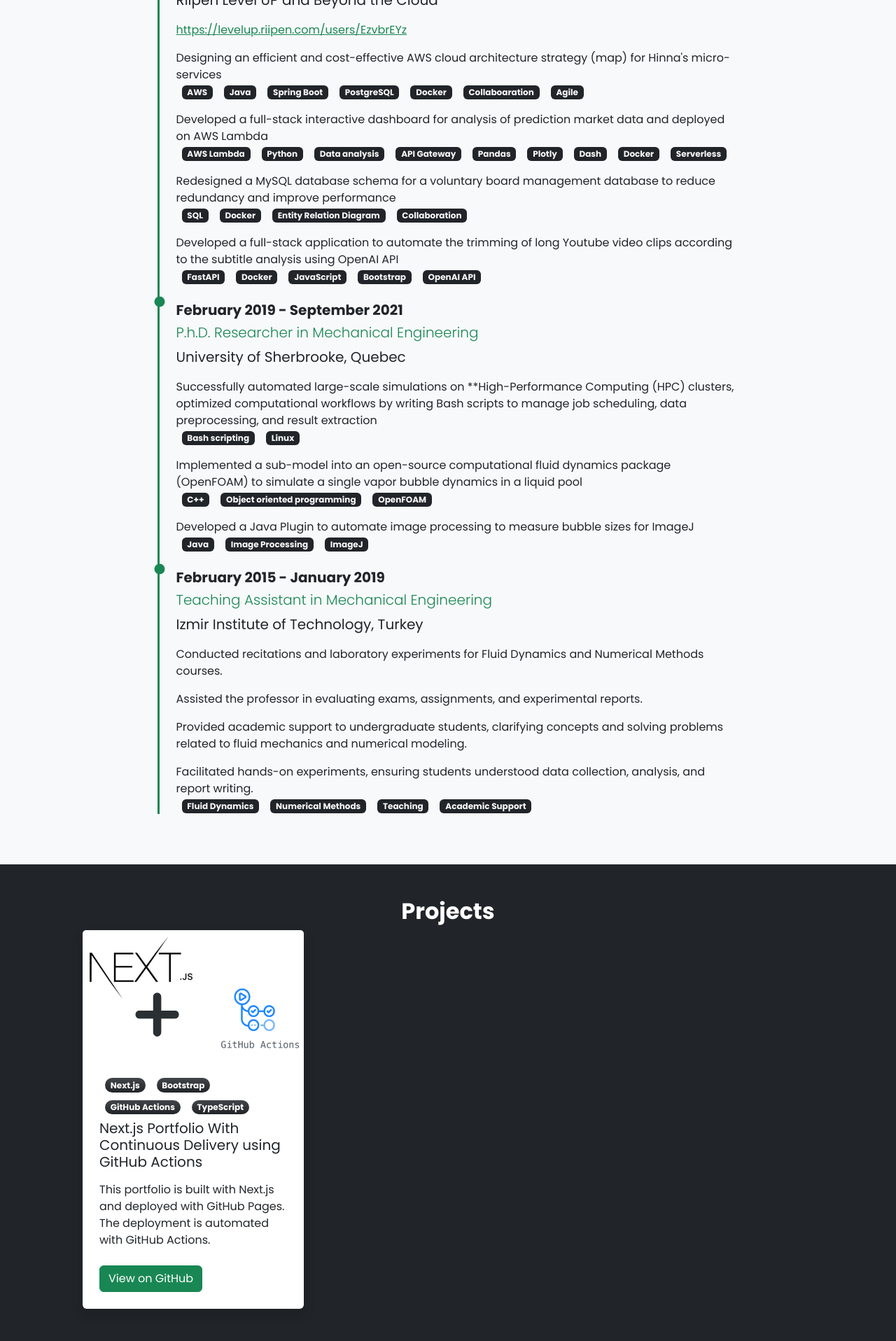
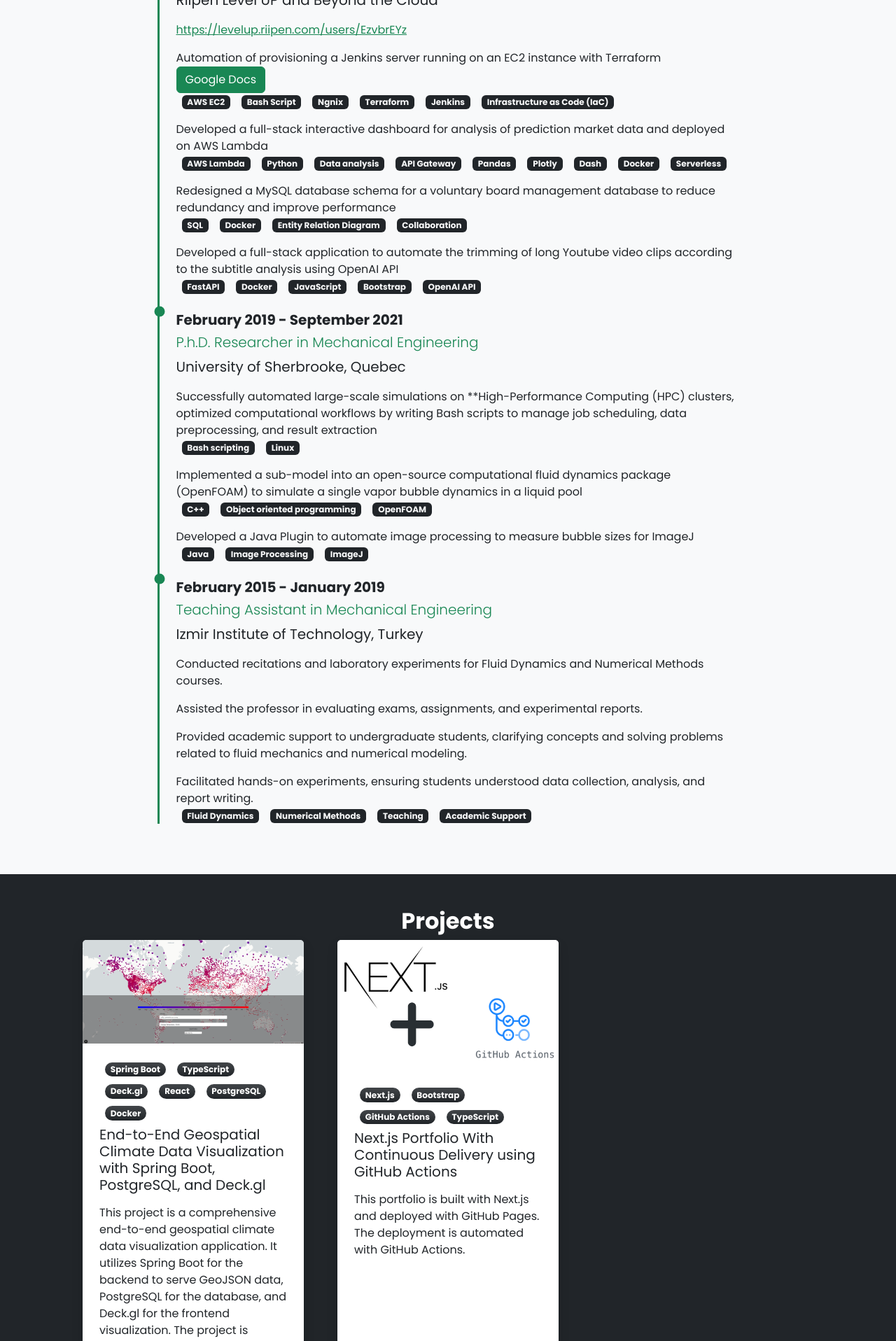
Before and after one commit to YagmurGULEC/YagmurGULEC.github.io, a Next.js app: page / in a window 1280 px wide. Shown: the part 820-2736 px from the top of the page at 70% size. Built offline with nearby package versions, Linux system fonts and the light colour scheme.

Commit message:
Portfolio updated

```diff
--- a/src/app/components/Projects.tsx
+++ b/src/app/components/Projects.tsx
@@ -5,6 +5,8 @@
 interface ProjectContent {
     image: string;
     github: string;
+    youtube?: string;
+    colab?: string;
     en: {
         title: string;
         description: string;
@@ -18,6 +20,23 @@
 }
 
 const content: ProjectContent[] = [
+
+    {
+        github: "https://github.com/YagmurGULEC/NOAA_DataVisualization_Backend_Frontend",
+        youtube: "https://youtu.be/DXs0rniddUI",
+        colab: "https://drive.google.com/drive/folders/1Cy7npgD27nL5gDY7abR0EjOsXw8w9OGN?usp=drive_link",
+        image: "frontend.png",
+        en: {
+            title: "End-to-End Geospatial Climate Data Visualization with Spring Boot, PostgreSQL, and Deck.gl ",
+            description: "This project is a comprehensive end-to-end geospatial climate data visualization application. It utilizes Spring Boot for the backend to serve GeoJSON data, PostgreSQL for the database, and Deck.gl for the frontend visualization. The project is designed to handle large datasets efficiently and provides an interactive user interface for exploring climate data.",
+            technologies: ["Spring Boot", "TypeScript", "Deck.gl", "React", "PostgreSQL", "Docker"],
+        },
+        fr: {
+            title: "End-to-End Geospatial Climate Data Visualization with Spring Boot, PostgreSQL, and Deck.gl ",
+            description: "This project is a comprehensive end-to-end geospatial climate data visualization application. It utilizes Spring Boot for the backend to serve GeoJSON data, PostgreSQL for the database, and Deck.gl for the frontend visualization. The project is designed to handle large datasets efficiently and provides an interactive user interface for exploring climate data.",
+            technologies: ["Spring Boot", "TypeScript", "Deck.gl", "React", "PostgreSQL", "Docker"],
+        },
+    },
     {
         github: "https://github.com/YagmurGULEC/YagmurGULEC.github.io",
         image: "project1.png",
@@ -32,6 +51,8 @@
             technologies: ["Next.js", "Bootstrap", "GitHub Actions", "TypeScript"],
         },
     },
+
+
 ];
 
 const Projects: React.FC<TimelineProps> = ({ language }) => {
@@ -42,9 +63,10 @@
                 {language === "en" ? "Projects" : "Projets"}
             </h2>
             <div className="container px-5">
-                {content.map((item, index) => (
-                    <div className="row gx-5" key={index}>
-                        <div className="col-lg-4 mb-5">
+
+                <div className="row gx-5" >
+                    {content.map((item, index) => (
+                        <div className="col-lg-4 mb-5" key={index}>
                             <div className="card h-100 shadow border-0">
                                 {item.image && (
                                     <img className="card-img-top" src={item.image} alt="Project" />
@@ -61,7 +83,7 @@
                                     ))}
 
                                     <a
-                                        className="text-decoration-none link-dark stretched-link"
+                                        className="text-decoration-none link-dark"
                                         href={item.github} // Make sure the link is dynamic
                                         target="_blank"
                                         rel="noopener noreferrer"
@@ -71,24 +93,47 @@
                                     <p className="card-text mb-0">{item[language].description}</p>
                                 </div>
                                 <div className="card-footer p-4 pt-0 bg-transparent border-top-0">
-                                    <div className="d-flex align-items-end justify-content-between">
+                                    <div className="d-flex flex-wrap align-items-center gap-2">
                                         <div className="d-flex align-items-center">
                                             {/* Ensure the GitHub button properly redirects */}
                                             <a
                                                 href={item.github}
-                                                className="btn btn-success"
+                                                className="btn btn-outline-dark custom-btn"
                                                 target="_blank"
                                                 rel="noopener noreferrer"
                                             >
-                                                View on GitHub
+                                                GitHub
                                             </a>
+                                            {item.youtube && (
+                                                <a
+                                                    href={item.youtube}
+                                                    className="btn btn-danger ms-2"
+                                                    target="_blank"
+                                                    rel="noopener noreferrer"
+                                                >
+                                                    YouTube
+                                                </a>
+                                            )}
+                                            {item.colab && (
+                                                <a
+                                                    href={item.colab}
+                                                    className="btn btn-success ms-2"
+                                                    target="_blank"
+                                                    rel="noopener noreferrer"
+                                                >
+                                                    Google Drive
+                                                </a>
+                                            )}
                                         </div>
                                     </div>
+
                                 </div>
+
+
                             </div>
-                        </div>
-                    </div>
-                ))}
+                        </div>))}
+                </div>
+
             </div>
         </section>
     );
--- a/src/app/components/Timeline.tsx
+++ b/src/app/components/Timeline.tsx
@@ -1,23 +1,47 @@
 import React from "react";
 
+
+type Project = {
+    title: string;
+    link?: string;
+    skills?: string[];
+};
+
+type JobItem = {
+    startDate: string;
+    endDate: string;
+    en: {
+        title: string;
+        company: string;
+        link?: string;
+        projects: Project[];
+    };
+    fr: {
+        title: string;
+        company: string;
+        link?: string;
+        projects: Project[];
+    };
+};
 type TimelineProps = {
     language: "en" | "fr";
     getMonthYear: (date: string, language: "en" | "fr") => string;
+
 };
-
 const Timeline: React.FC<TimelineProps> = ({ language, getMonthYear }) => {
-    const timelineData = [
+    const timelineData: JobItem[] = [
         {
             startDate: "2024-03",
-            endDate: "",
+            endDate: "2025-03",
             en: {
                 title: "Software Developer Intern", company: "Riipen Level UP and Beyond the Cloud",
                 link: "https://levelup.riipen.com/users/EzvbrEYz",
 
                 projects: [
                     {
-                        title: "Designing an efficient and cost-effective AWS cloud architecture strategy (map) for Hinna's micro-services",
-                        skills: ["AWS", "Java", "Spring Boot", "PostgreSQL", "Docker", "Collaboaration", "Agile"]
+                        title: "Automation of provisioning a Jenkins server running on an EC2 instance with Terraform",
+                        link: "https://docs.google.com/document/d/1jXBt_hFFoUZ1Ixxpdd6RL2nK-A_Paij-WD_h2agTlSU/edit?usp=sharing",
+                        skills: ["AWS EC2", "Bash Script", "Ngnix", "Terraform", "Jenkins", "Infrastructure as Code (IaC)"]
                     },
                     {
                         title: "Developed a full-stack interactive dashboard for analysis of prediction market data and deployed on AWS Lambda",
@@ -42,8 +66,9 @@
                 link: "https://levelup.riipen.com/users/EzvbrEYz",
                 projects: [
                     {
-                        title: "Designing an efficient and cost-effective AWS cloud architecture strategy (map) for Hinna's micro-services",
-                        skills: ["AWS", "Java", "Spring Boot", "PostgreSQL", "Docker", "Collaboaration", "Agile"]
+                        title: "Automation of provisioning a Jenkins server running on an EC2 instance with Terraform",
+                        link: "https://docs.google.com/document/d/1jXBt_hFFoUZ1Ixxpdd6RL2nK-A_Paij-WD_h2agTlSU/edit?usp=sharing",
+                        skills: ["AWS EC2", "Bash Script", "Ngnix", "Terraform", "Jenkins", "Infrastructure as Code (IaC)"]
                     },
                     {
                         title: "Developed a full-stack interactive dashboard for analysis of prediction market data and deployed on AWS Lambda",
@@ -184,7 +209,8 @@
                                         {item[language]?.projects &&
                                             item[language].projects.map((project, idx) => (
                                                 <React.Fragment key={idx}>
-                                                    <li className="text-bold mt-3">{project.title}</li>
+                                                    <li className="text-bold mt-3">{project.title}   {project.link && <a className="btn btn-success" href={project.link}>Google Docs</a>}</li>
+
                                                     {project.skills?.map((skill, skillIndex) => (
                                                         <a className="badge mx-2 bg-dark text-decoration-none link-light" href="#!" key={skillIndex}>
                                                             {skill}
--- a/src/app/page.tsx
+++ b/src/app/page.tsx
@@ -25,13 +25,14 @@
   en: {
     title: "Hello, I am Yagmur",
     text: "With a background in numerical modeling from academic research, I transitioned to software development, earning a Master's degree in computer science. I have gained hands-on experience across diverse projects and technologies. A quick learner with strong adaptability, I continuously expand my knowledge through online courses. Passionate about solving complex problems, optimizing performance, and building scalable applications, with a strong interest in continuous deployment and automation.",
-    cv: "https://docs.google.com/document/d/e/2PACX-1vRjjEJVecE5U6Pbt4oiWG6Iz6bcrhsTfViALk3FbB0cw5p3qZa-yJbmF5MaYOA6XQ/pub",
+    cv: "/CV.pdf",
 
   },
   fr: {
     title: "Bonjour, je suis Yagmur",
     text: "Avec une expérience en modélisation numérique issue de la recherche académique, j’ai effectué une transition vers le développement logiciel en obtenant une maîtrise en informatique. J’ai acquis une expérience pratique sur divers projets et technologies. Apprenante rapide avec une grande capacité d’adaptation, j’élargis continuellement mes connaissances à travers des formations en ligne. Passionnée par la résolution de problèmes complexes, l’optimisation des performances et le développement d’applications évolutives, j’ai un intérêt marqué pour le déploiement continu et l’automatisation.",
-    cv: "https://docs.google.com/document/d/e/2PACX-1vTJIMvVT92ski4Vjt7QjbRKl6oQZc3aOCo3h-IoliGU-4QQg_jCdMHlwaNZIZDy9Q/pub"
+    // cv: "https://docs.google.com/document/d/e/2PACX-1vTJIMvVT92ski4Vjt7QjbRKl6oQZc3aOCo3h-IoliGU-4QQg_jCdMHlwaNZIZDy9Q/pub"
+    cv: "/CV.pdf",
   }
 };
 
```
Also changed, not shown: public/frontend.png (added), 1 other file (tests, documents, lock files or other folders).
